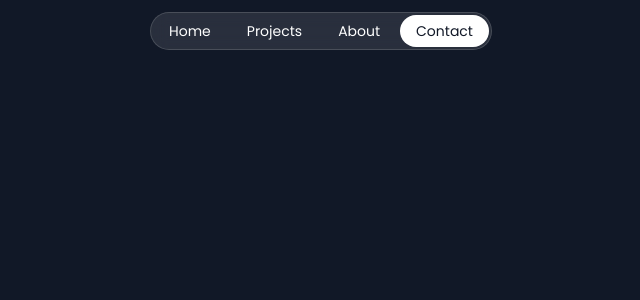
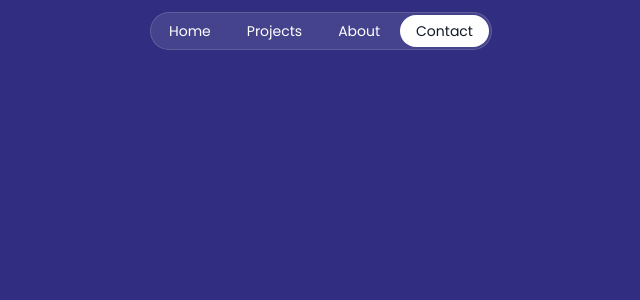
Before and after one commit to Abhinavexists/Portfolio, a Next.js app: page / in a window 1280 px wide. Shown: the top 300 px of the page, without its empty margins (319-959 px from the left). Built offline with nearby package versions, Linux system fonts and the light colour scheme.

Commit message:
Switched to bg-indigo-900

```diff
--- a/src/app/layout.tsx
+++ b/src/app/layout.tsx
@@ -27,7 +27,7 @@
     <html lang="en">
       <body className={twMerge(inter.variable,
         poppins.variable,
-        "bg-gray-900 text-white antialiased font-serif")}
+        "bg-indigo-900 text-white antialiased font-serif")}
       >
         {children}
       </body>
```
